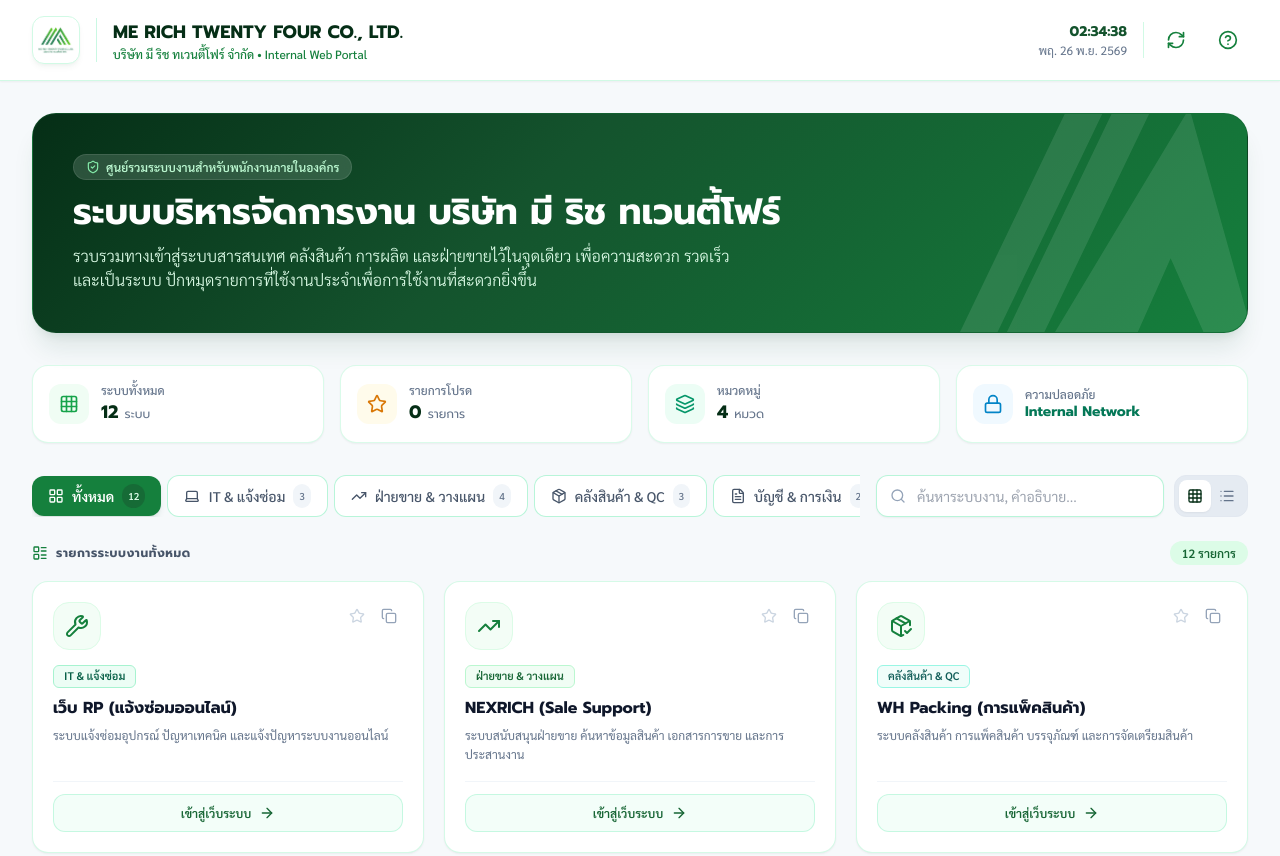
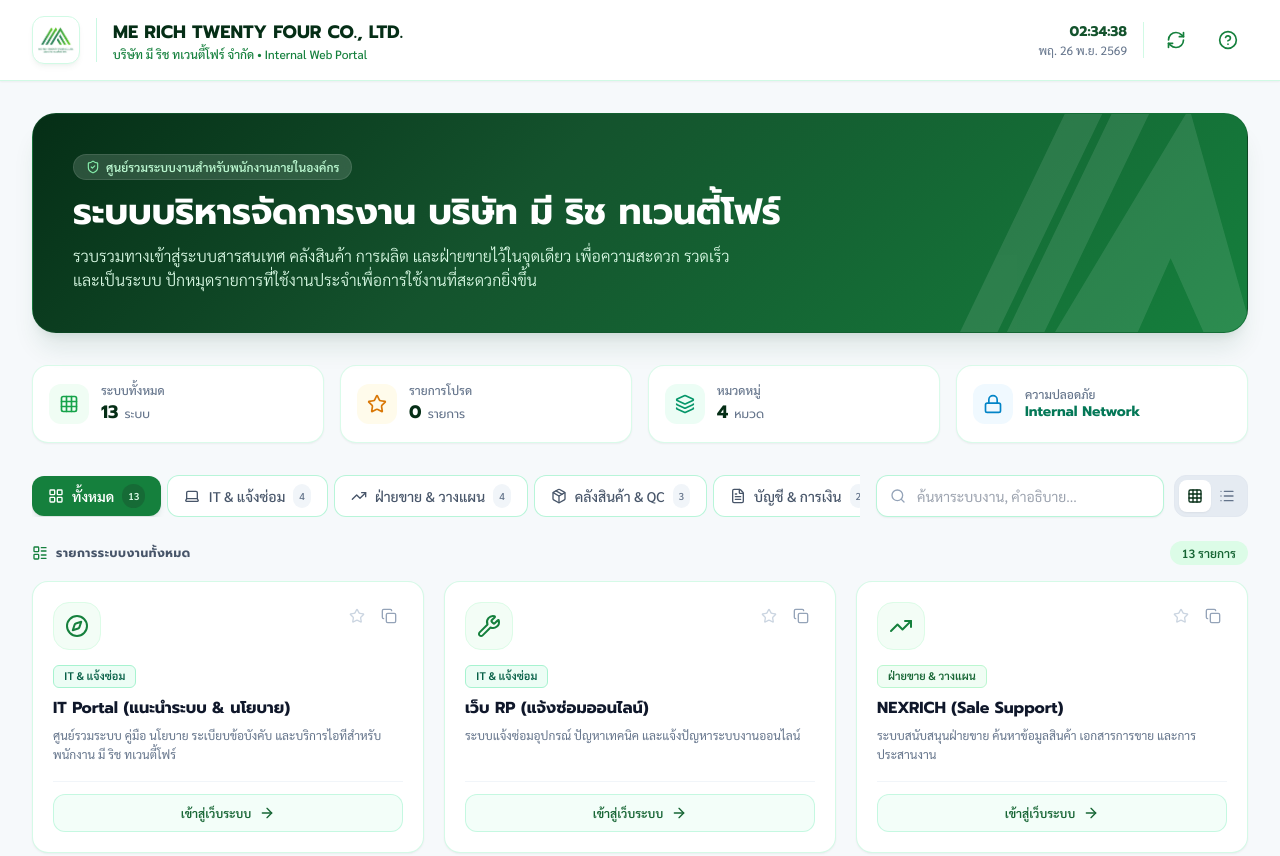
Before and after one commit to Thakorn131046/All-Web-Merich, a plain HTML site: page index.html in a window 1280 px wide. Shown: the top 856 px of the page. Drawn offline with nearby package versions, Linux system fonts and the light colour scheme.

Commit message:
Add IT Portal (intranet.merich24.com/protal) to portal

```diff
--- a/index.html
+++ b/index.html
@@ -208,7 +208,7 @@
                 </div>
                 <div>
                     <p class="text-xs text-slate-500 font-medium">ระบบทั้งหมด</p>
-                    <p class="text-lg font-bold text-brand-950 font-heading"><span id="stat-total-systems">12</span>
+                    <p class="text-lg font-bold text-brand-950 font-heading"><span id="stat-total-systems">13</span>
                         <span class="text-xs font-normal text-slate-500">ระบบ</span>
                     </p>
                 </div>
@@ -309,7 +309,7 @@
                     </h3>
                 </div>
                 <span id="system-count"
-                    class="text-xs bg-brand-100 text-brand-800 px-3 py-1 rounded-full font-semibold">12 รายการ</span>
+                    class="text-xs bg-brand-100 text-brand-800 px-3 py-1 rounded-full font-semibold">13 รายการ</span>
             </div>
 
             <!-- Empty State Search Result -->
@@ -399,8 +399,18 @@
 
     <!-- JavaScript Business Logic -->
     <script>
-        // System Data Source (12 Systems)
+        // System Data Source (13 Systems)
         const systemsData = [
+            {
+                id: 'me24-it-portal',
+                name: 'IT Portal (แนะนำระบบ & นโยบาย)',
+                category: 'IT & แจ้งซ่อม',
+                catKey: 'it',
+                url: 'https://intranet.merich24.com/protal/index.html',
+                description: 'ศูนย์รวมระบบ คู่มือ นโยบาย ระเบียบข้อบังคับ และบริการไอทีสำหรับพนักงาน มี ริช ทเวนตี้โฟร์',
+                icon: 'compass',
+                badgeColor: 'bg-emerald-50 text-emerald-800 border-emerald-200'
+            },
             {
                 id: 'rp-system',
                 name: 'เว็บ RP (แจ้งซ่อมออนไลน์)',
```
Also changed, not shown: 1 other file.
